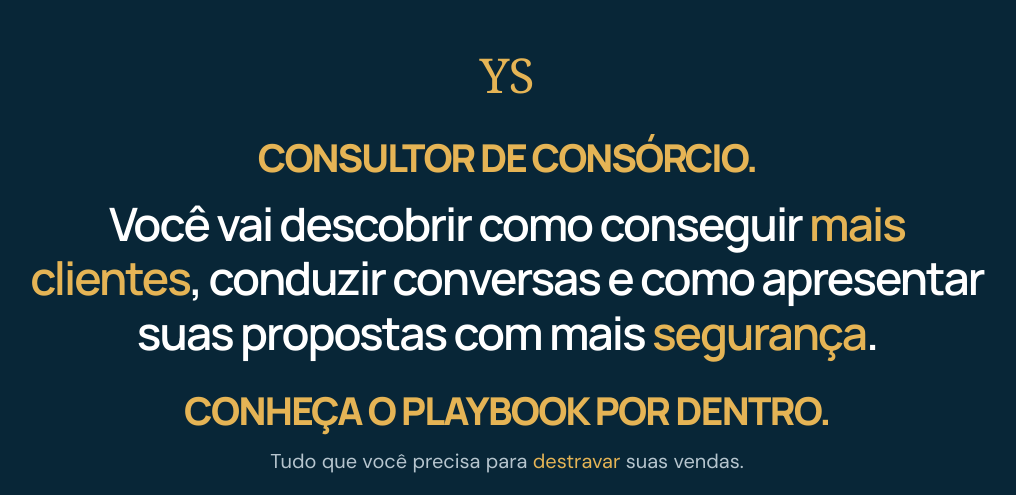
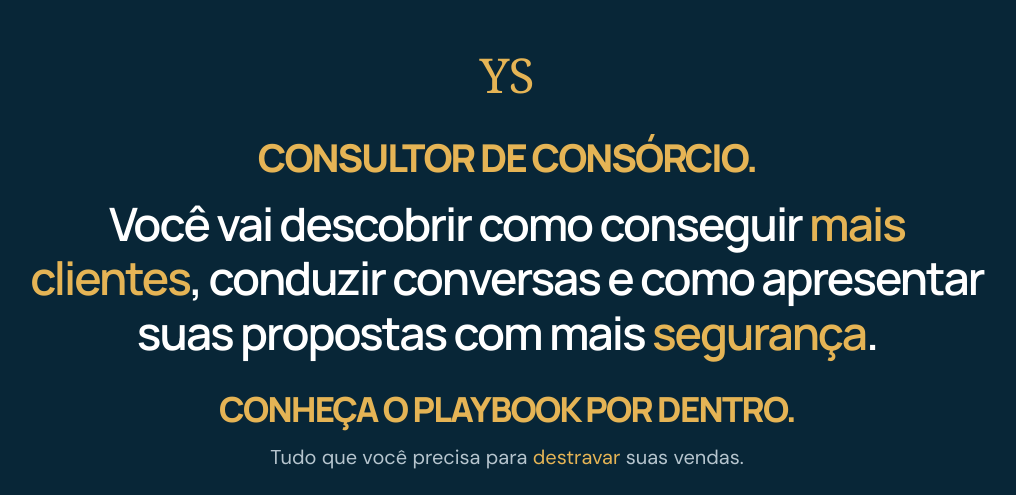
Before and after one commit to yunknet/pg-vendas-playbook-yuri, a website: page index.html in a window 1280 px wide. Shown: the top 495 px of the page, without its empty margins (133-1149 px from the left). Drawn offline with Linux system fonts and the light colour scheme.

Commit message:
Ajusta titulos para telas de celular

```diff
--- a/style.css
+++ b/style.css
@@ -260,7 +260,7 @@ body.quiz-page{background:var(--navy);color:var(--white);min-height:100vh}
 
 /* Product preview and featured roiLead bonus. */
 .platform-preview{padding:0 6% 48px;text-align:center;background:var(--navy);color:var(--white)}
-.platform-preview h2{font-size:clamp(1.65rem,3vw,2.6rem);max-width:800px;margin:0 auto 12px;color:var(--gold);line-height:1.2;font-weight:800}
+.platform-preview h2{font-size:clamp(1.45rem,2.7vw,2.35rem);max-width:800px;margin:0 auto 12px;color:var(--gold);line-height:1.2;font-weight:800}
 .platform-preview>p.platform-subtitle{font-size:clamp(1rem,1.7vw,1.25rem);max-width:700px;margin:0 auto 18px;color:var(--white);line-height:1.5}
 .platform-preview .platform-subtitle .highlight{color:var(--gold)}
 .platform-preview>p:not(.eyebrow){max-width:600px;margin:0 auto 26px;color:var(--muted)}
@@ -275,3 +275,4 @@ body.quiz-page{background:var(--navy);color:var(--white);min-height:100vh}
 .platform-preview .quiz-link{margin-top:26px;max-width:100%;white-space:normal}
 .organic-proof h2 .highlight{color:var(--gold)}
 .sales-page #hero-title .hero-kicker{font-size:clamp(1.65rem,3vw,2.6rem);line-height:1.2;font-weight:800}
+@media(max-width:600px){.sales-page #hero-title .hero-kicker{font-size:clamp(1rem,4.7vw,1.45rem);letter-spacing:-.02em;white-space:nowrap}}
```
